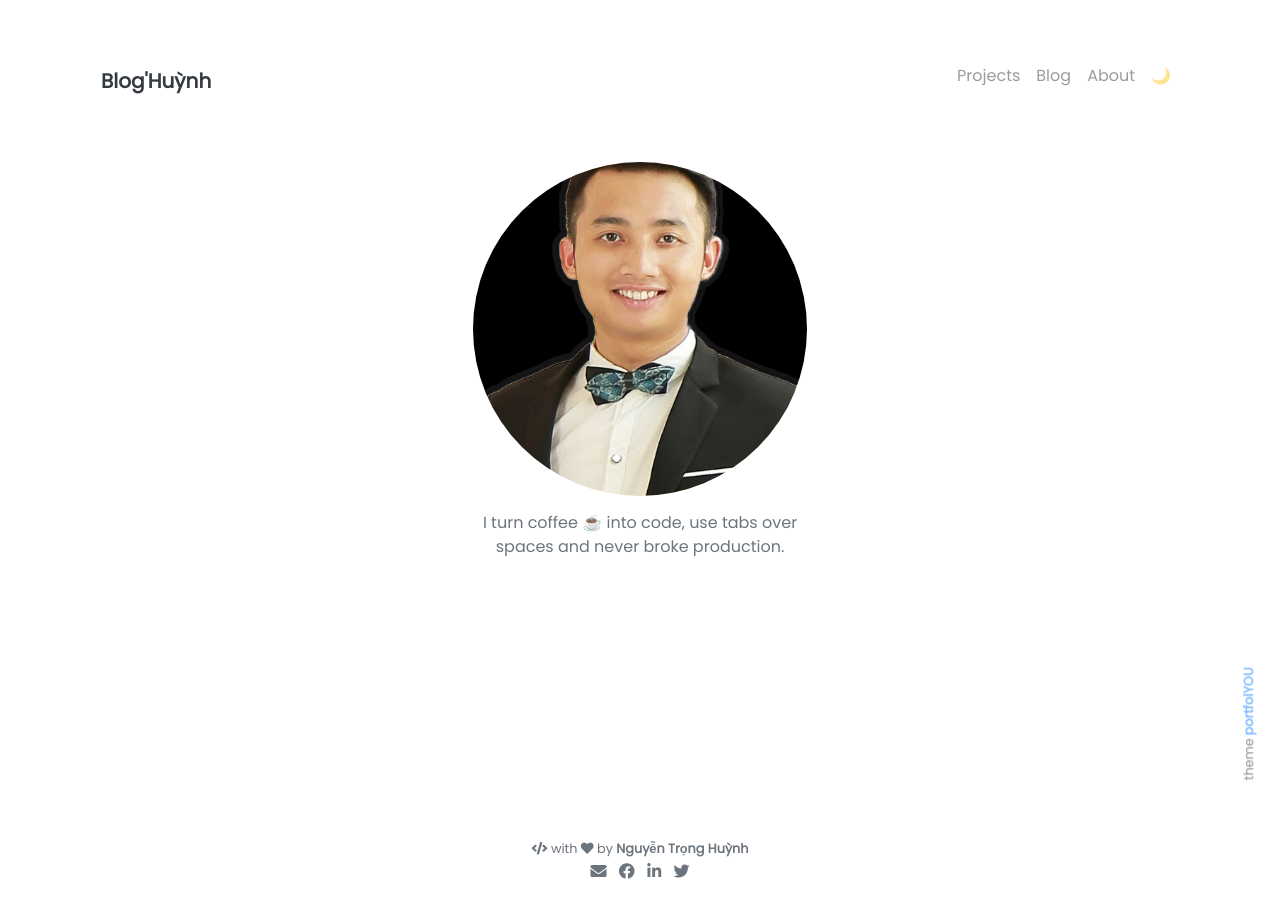
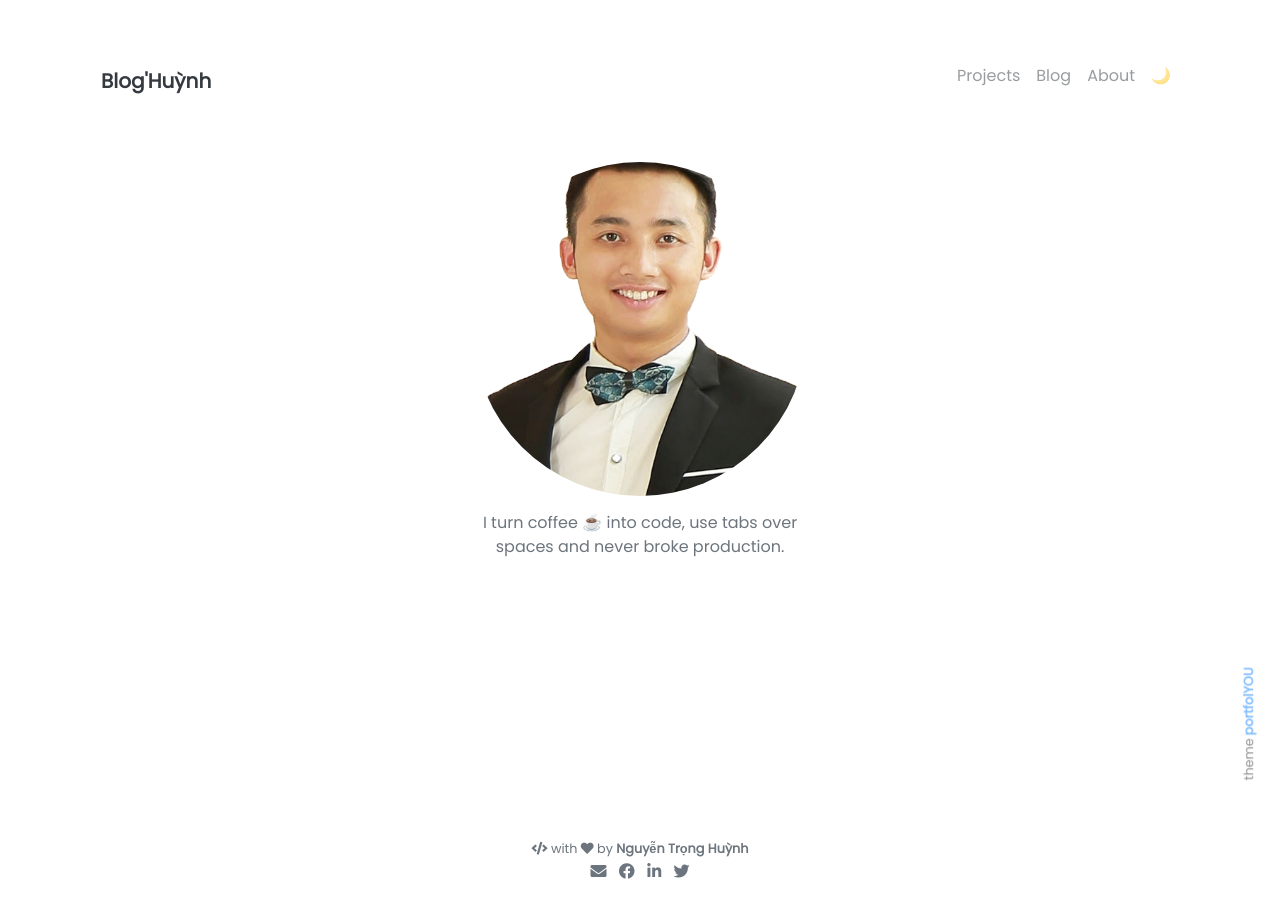
Before and after one commit to khuynhtroc/huynh.blog, a Jekyll site: the page built from pages/index.md, in a window 1280 px wide. Built offline with Jekyll 4.4.1, drawn with Linux system fonts in a browser that asks for light colours; nearby versions of some CDN libraries; emoji names are drawn with the system emoji font.

Commit message:
Darius: update

```diff
--- a/_config.yml
+++ b/_config.yml
@@ -26,7 +26,7 @@ nav_exclude:                                            # The following paths ar
 ### Author Info ###
 author:
   name              : Nguyễn Trọng Huỳnh
-  image             : assets/images/ava.jpg
+  image             : assets/images/ava.png
 # behance           : your_username
 # dribbble          : your_username
   email             : huynhnt135@gmail.com
```
Also changed, not shown: assets/images/ava.jpg (deleted), assets/images/ava.png (added).
